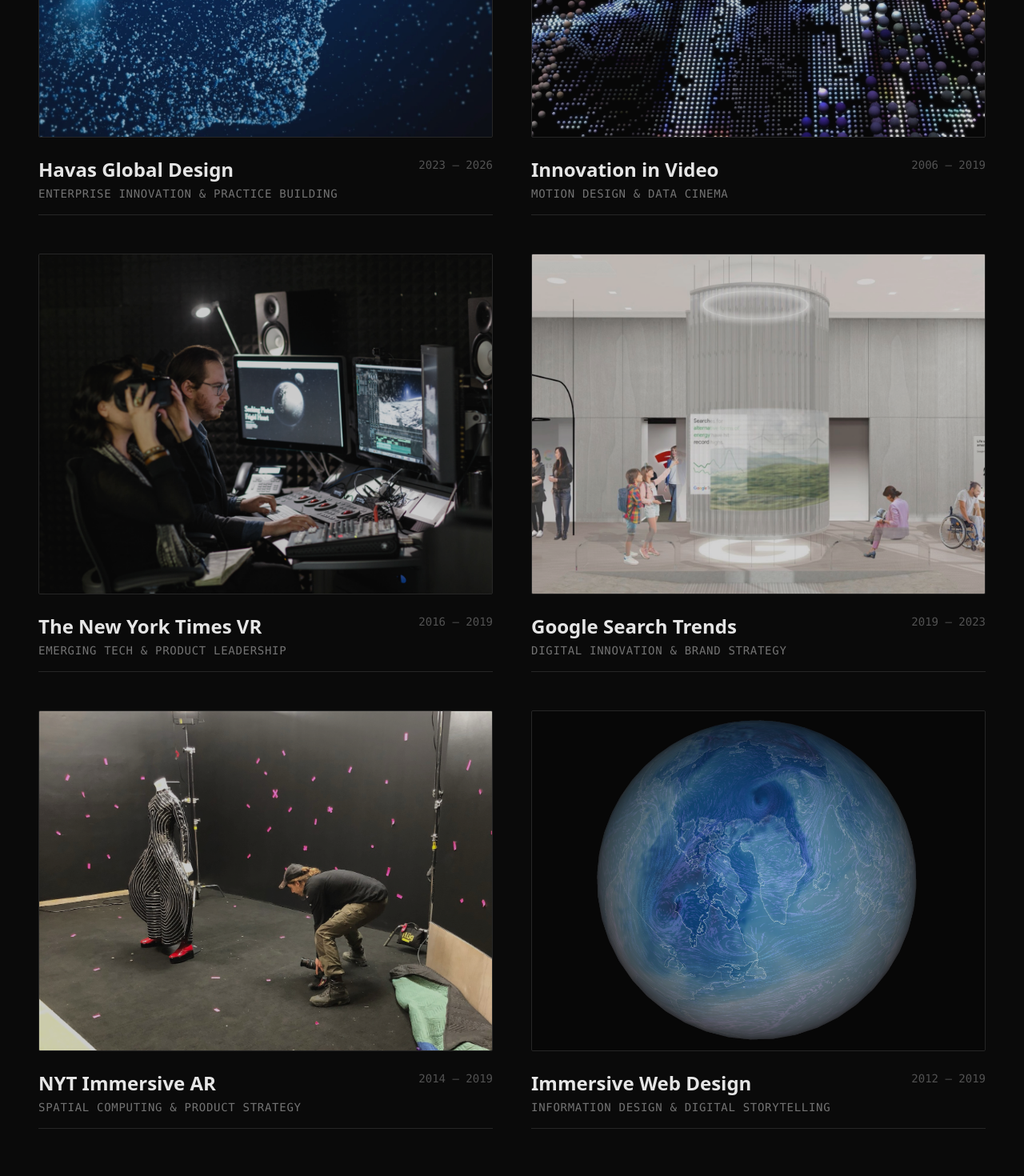
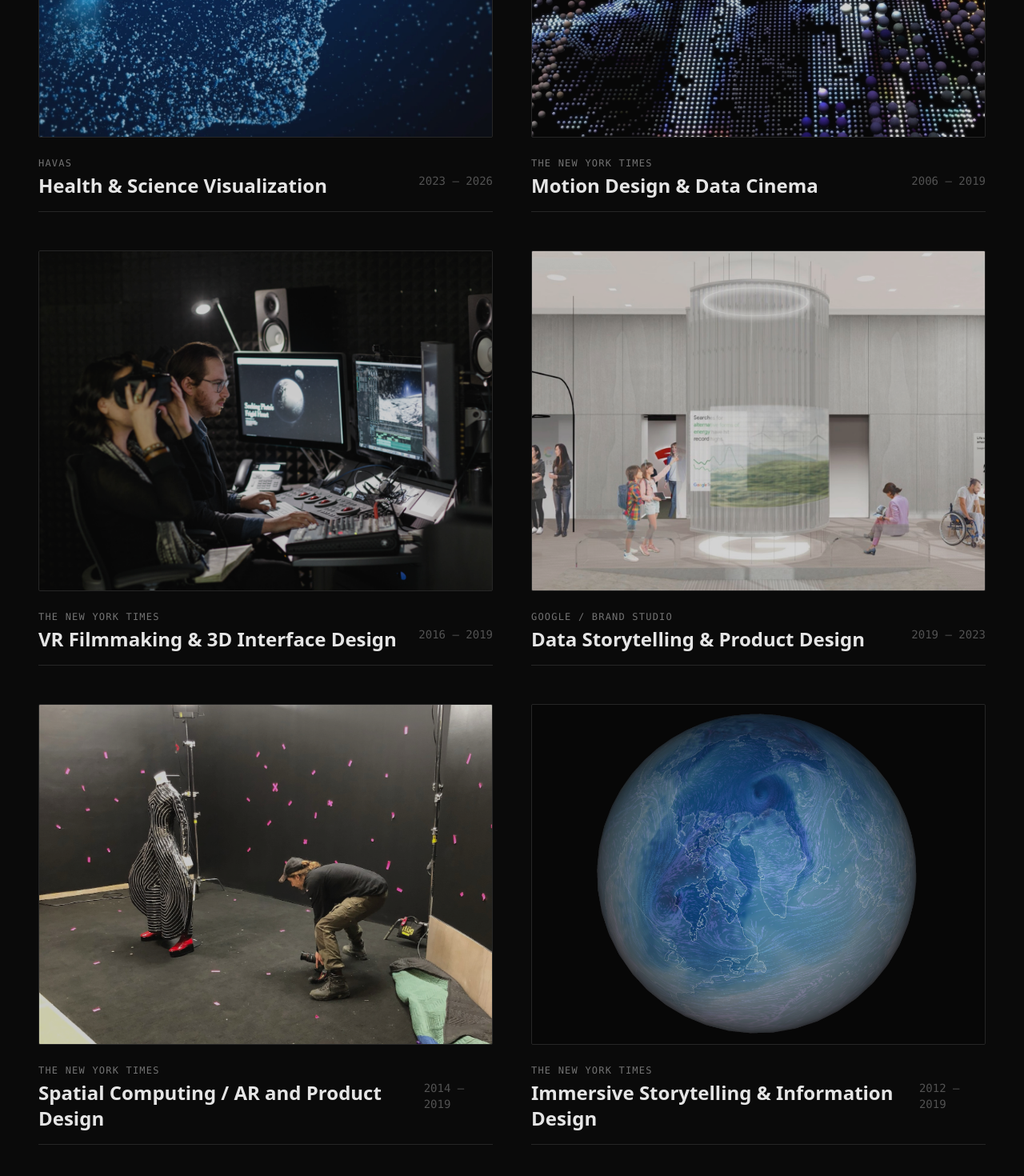
Before and after one commit to grahaphicsroberts/grahaphicsportfolio, a Next.js app: page / in a window 1280 px wide. Shown: the part 1286-2756 px from the top of the page at 80% size. Built offline with nearby package versions, Linux system fonts and the light colour scheme.

Commit message:
updates to hero and work components

```diff
--- a/app/components/Hero.tsx
+++ b/app/components/Hero.tsx
@@ -1,12 +1,28 @@
 "use client";
 
-import React from "react";
+import React, { useEffect, useRef } from "react";
 import { motion } from "framer-motion";
 import { ArrowDown, ArrowRight } from "lucide-react";
 import Link from "next/link";
 
 export default function Hero() {
-  // The custom smooth scroll function
+  const containerRef = useRef<HTMLDivElement>(null);
+
+  useEffect(() => {
+    // The "Invisible Nudge" for Desktop Chrome & SPA Routing
+    if (containerRef.current) {
+      const videoElement = containerRef.current.querySelector("video");
+      if (videoElement) {
+        // Redundantly lock the muted state (Chrome sometimes forgets during route changes)
+        videoElement.muted = true;
+        // Explicitly force play
+        videoElement.play().catch((error) => {
+          console.warn("Autoplay required a manual nudge:", error);
+        });
+      }
+    }
+  }, []);
+
   const scrollToWork = (e: React.MouseEvent<HTMLAnchorElement>) => {
     e.preventDefault();
     const workSection = document.getElementById("work");
@@ -17,9 +33,10 @@
 
   return (
     <section className="relative min-h-screen w-full overflow-hidden bg-neutral-950 flex flex-col justify-center pt-24 pb-12">
-      {/* --- VIDEO BACKGROUND (The React Bypass for Chrome Mobile) --- */}
+      {/* --- VIDEO BACKGROUND --- */}
       <div className="absolute inset-0 z-0 bg-neutral-900">
         <div
+          ref={containerRef}
           className="w-full h-full"
           dangerouslySetInnerHTML={{
             __html: `
--- a/app/components/SelectedWorks.tsx
+++ b/app/components/SelectedWorks.tsx
@@ -7,47 +7,47 @@
 const WORKS = [
   // 1. Most Recent Leadership Role (This will be PINNED)
   {
-    title: "Havas Global Design",
-    category: "Enterprise Innovation & Practice Building",
+    title: "Health & Science Visualization",
+    company: "Havas",
     year: "2023 — 2026",
     image: "/havas-hero.jpg",
     link: "/havas",
   },
   // --- EVERYTHING BELOW THIS WILL BE SHUFFLED ---
   {
-    title: "Google Search Trends",
-    category: "Digital Innovation & Brand Strategy",
+    title: "Data Storytelling & Product Design",
+    company: "Google / Brand Studio",
     year: "2019 — 2023",
     image: "/google-hero.jpg",
     link: "/google-trends",
   },
   {
-    title: "NYT Immersive AR",
-    category: "Spatial Computing & Product Strategy",
+    title: "Spatial Computing / AR and Product Design",
+    company: "The New York Times",
     year: "2014 — 2019",
     image: "/AR-hero.jpg",
     link: "/nyt-ar",
     featured: true,
   },
   {
-    title: "The New York Times VR",
-    category: "Emerging Tech & Product Leadership",
+    title: "VR Filmmaking & 3D Interface Design",
+    company: "The New York Times",
     year: "2016 — 2019",
     image: "/NYTVR_studioimage.png",
     link: "/nyt-vr",
     featured: true,
   },
   {
-    title: "Immersive Web Design",
-    category: "Information Design & Digital Storytelling",
+    title: "Immersive Storytelling & Information Design",
+    company: "The New York Times",
     year: "2012 — 2019",
     image: "/immersive-hero.jpg",
     link: "/immersive-web",
     featured: true,
   },
   {
-    title: "Innovation in Video",
-    category: "Motion Design & Data Cinema",
+    title: "Motion Design & Data Cinema",
+    company: "The New York Times",
     year: "2006 — 2019",
     image: "/video-hero.jpg",
     link: "/video-innovation",
@@ -104,14 +104,17 @@
             {/* Typography */}
             <div className="flex justify-between items-start border-b border-neutral-800 pb-4 group-hover:border-white/50 transition-colors">
               <div>
-                <h3 className="text-2xl font-bold text-neutral-200 group-hover:text-white transition-colors mb-1">
+                {/* The Company Meta-Tag */}
+                <p className="text-neutral-500 font-mono text-xs uppercase tracking-widest mb-1">
+                  {work.company}
+                </p>
+                {/* The Discipline Headline */}
+                <h3 className="text-2xl font-bold text-neutral-200 group-hover:text-white transition-colors">
                   {work.title}
                 </h3>
-                <p className="text-neutral-500 font-mono text-sm uppercase tracking-wider">
-                  {work.category}
-                </p>
               </div>
-              <span className="text-neutral-600 font-mono text-sm">
+              {/* Year - Aligned with the bottom of the title */}
+              <span className="text-neutral-600 font-mono text-sm mt-5">
                 {work.year}
               </span>
             </div>
```
